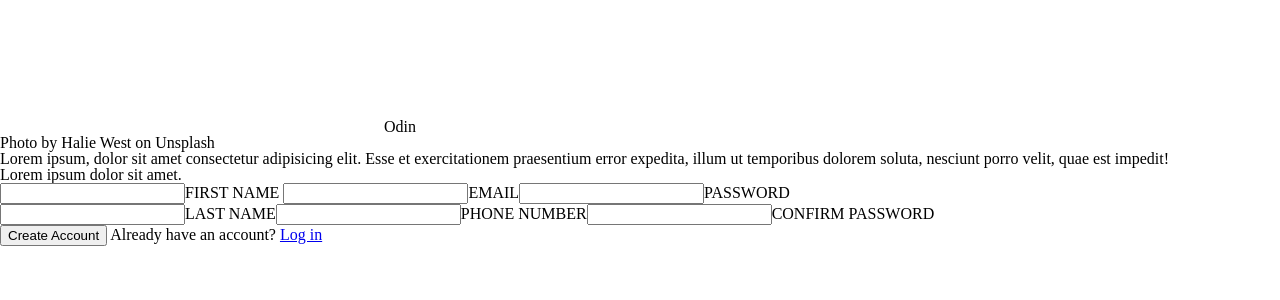
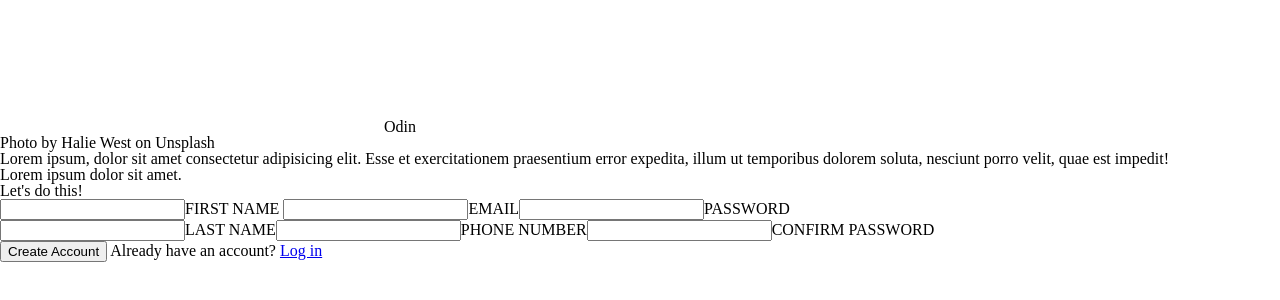
Before and after one commit to 10suda/odin-sign-up, a plain HTML site: page index.html in a window 1280 px wide. Shown: the part 376-676 px from the top of the page. Drawn offline with Linux system fonts and the light colour scheme.

Commit message:
added span to index.html>
<

```diff
--- a/index.html
+++ b/index.html
@@ -30,6 +30,7 @@
           </p>
         </div>
         <div class="main-right-middle">
+          <span>Let's do this!</span>
           <form action="#">
             <div>
               <label><input type="text" />FIRST NAME</label>
```
